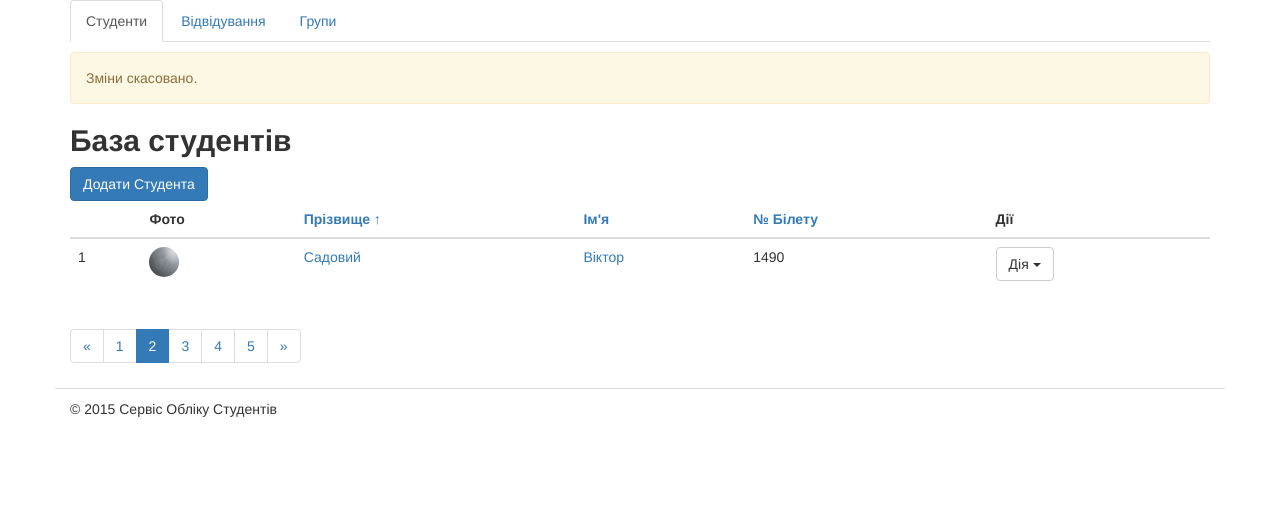
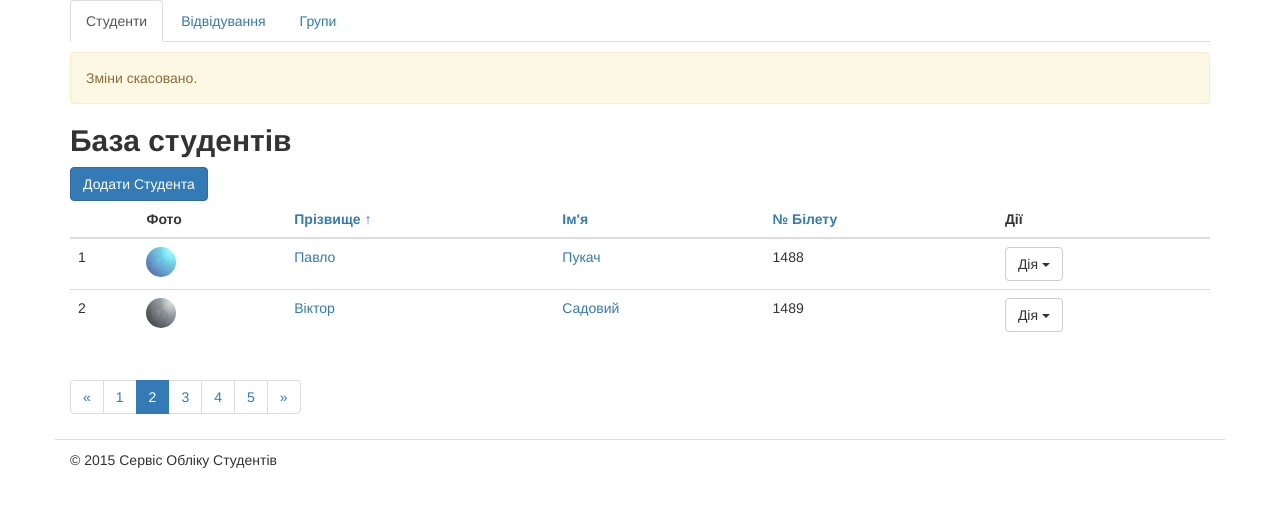
Before and after one commit to Icebreaker454/django, a Django app: page / in a window 1280 px wide. Shown: the part 70-577 px from the top of the page. Run offline with Django 3.2, Linux system fonts and the light colour scheme; some libraries are stand-ins or nearby versions.

Commit message:
Added dynamic contents to our index page

```diff
--- a/students/views.py
+++ b/students/views.py
@@ -1,3 +1,5 @@
+# -*- coding: utf-8 -*-
+
 from django.shortcuts import render
 from django.http import HttpResponse
 from django.template import RequestContext, loader
@@ -11,7 +13,19 @@ from django.template import RequestContext, loader
 # Views for students
 
 def students_list(request):
-	return render(request, 'students/index.html', {})
+	students = (
+		{'id': 1,
+		 'first_name': u'Павло',
+		 'last_name': u'Пукач',
+		 'ticket': 1488,
+		 'image': 'img/zoncolorBright.png'},
+		{'id': 2,
+		 'first_name': u'Віктор',
+		 'last_name': u'Садовий',
+		 'ticket': 1489,
+		 'image': 'img/zoncolorMono.png'},
+		)
+	return render(request, 'students/index.html', {'students': students})
 def students_add(request):
 	return HttpResponse('<h1>Student add form</h1>')
 def students_edit(request, sid):
--- a/templates/students/index.html
+++ b/templates/students/index.html
@@ -1,16 +1,23 @@
+{% load staticfiles %}
+
 <!DOCTYPE html>
 <html lang="uk">
 <head>
 	<meta charset="UTF-8" />
 	<title>Сервіс Обліку Студентів</title>
+
+	<!-- METADATA Section -->
 	<meta name="description"
 		value="Система обліку Студентів Навчального Закладу" />
+	<meta name="viewport" content="width=device-width, initial-scale=1">
 
 	<!-- Styles Section -->
 	<link rel="stylesheet"
 		href="https://cdn.jsdelivr.net/bootstrap/3.3.0/css/bootstrap.min.css">
-	<link rel="stylesheet" type="text/css" href="./css/main.css">
-<!--	<style type="text/css">
+	<link rel="stylesheet" type="text/css" href="{% static "css/main.css" %}">
+
+	<!-- This is only a TEST style to show the element borders
+	<!--<style type="text/css">
 			.col-xs-12, .col-xs-8, .col-xs-4{
 				border: 1px solid red;
 			}
@@ -18,7 +25,7 @@
 	-->
 </head>
 <body>
-	{% load staticfiles %}
+
 	<!-- Start Container -->
 	<div class="container">
 
@@ -96,12 +103,13 @@
 							</tr>
 						</thead>
 						<tbody>
+							{% for student in students %}
 								<tr>
-								<td>1</td>
-								<td><img height="30" width="30" src="{% static "img/zoncolorMono.png" %}" class="img-circle"></td>
-								<td><a title="Редагувати" href="{% url "students_edit" 1 %}">Садовий</a></td>
-								<td><a title="Редагувати" href="{% url "students_edit" 1 %}">Віктор</a></td>
-								<td>1490</td>
+									<td>{{ forloop.counter }}</td>
+									<td><img height="30" width="30" src="{% static student.image %}" class="img-circle"></td>
+									<td><a title="Редагувати" href="{% url "students_edit" student.id %}">{{ student.first_name }}</a></td>
+									<td><a title="Редагувати" href="{% url "students_edit" student.id %}">{{ student.last_name }}</a></td>
+									<td>{{ student.ticket }}</td>
 									<td>
 										<div class="dropdown">
  											<button class="btn btn-default dropdown-toggle"
@@ -119,15 +127,16 @@
     												<a role="menuitem" tabindex="-1" href="/journal/1">Відвідування</a>
     											</li>
     											<li role="presentation">
-    										<a role="menuitem" tabindex="-1" href="{% url "students_edit" 1 %}">Редагувати</a>
+    												<a role="menuitem" tabindex="-1" href="{% url "students_edit" student.id %}">Редагувати</a>
     											</li>
     											<li role="presentation">
-    										<a role="menuitem" tabindex="-1" href="{% url "students_delete" 1 %}">Видалити</a>
+    												<a role="menuitem" tabindex="-1" href="{% url "students_delete" student.id %}">Видалити</a>
     											</li>
   											</ul>
 										</div>
 									</td>
 								</tr>
+							{% endfor %}
 						</tbody>
 					</table>
 				</div>
```
Also changed, not shown: students/static/css/main.css (renamed from static/css/main.css), students/static/img/zoncolorBright.png (renamed from static/img/zoncolorBright.png), students/static/img/zoncolorCoffee.png (renamed from static/img/zoncolorCoffee.png), students/static/img/zoncolorMono.png (renamed from static/img/zoncolorMono.png), students/static/index.html (renamed from static/index.html), 1 other file. Lines whose indentation alone changed are shown as unchanged.
